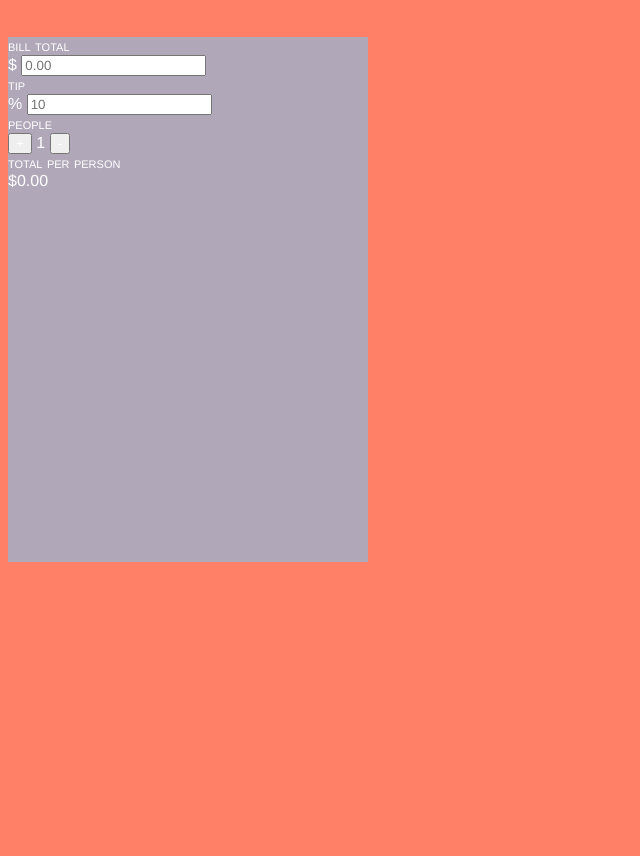
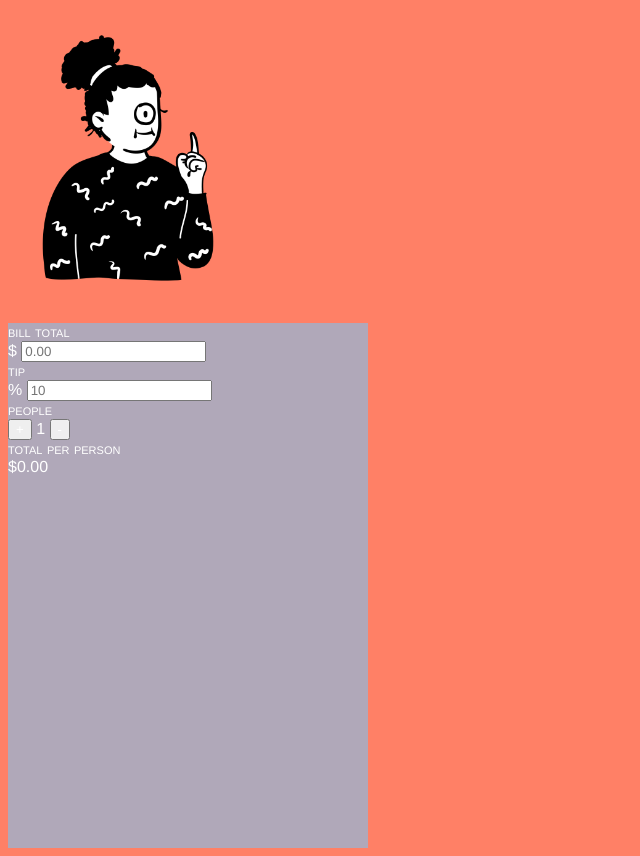
Before and after one commit to 1Dedios/Tip-Calculator, a plain HTML site: page index.html in a window 1280 px wide. Shown: the part 61-917 px from the top of the page, without its empty margins (0-640 px from the left). Before the commit the page ends 800 px from the top, so only its background shows below. Drawn offline with Linux system fonts and the light colour scheme.

Commit message:
updated img

```diff
--- a/index.html
+++ b/index.html
@@ -14,7 +14,7 @@
     <h1>what the split?!</h1>
 
     <div class="illustration">
-        <img src="illustration.png" alt="">
+        <img src="illustration1.png" alt="">
     </div>
     <!--above is where I want to place the illustration of someone doing a split-->
 
```
